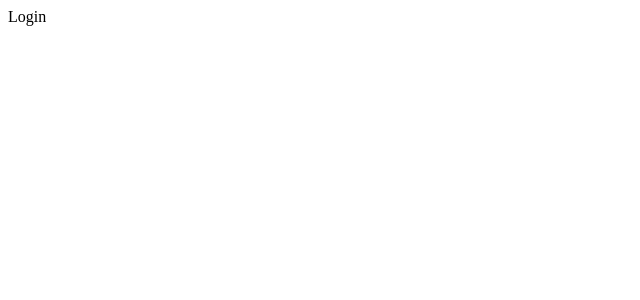
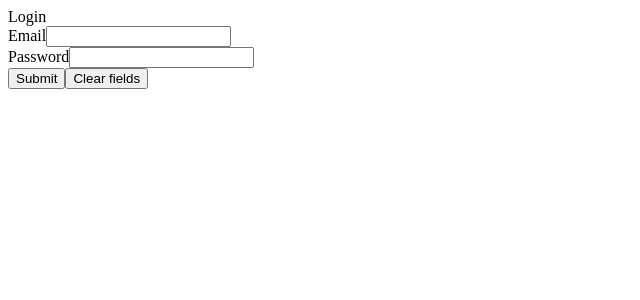
Before and after one commit to superapplejuice/Recipes-React-GraphQL, a React (Create React App) app in the folder client/: page /auth/login in a window 1280 px wide. Shown: the top 300 px of the page, without its empty margins (0-640 px from the left). Built offline with nearby package versions, Linux system fonts and the light colour scheme.

Commit message:
added login functionality

```diff
--- a/client/src/components/auth/Login.jsx
+++ b/client/src/components/auth/Login.jsx
@@ -1,10 +1,43 @@
 import React from 'react'
+import * as yup from 'yup'
+
+import { LOGIN_USER } from '../../graphql/mutations'
+
+import AuthForm from '../../utils/components/AuthForm'
+import FormField from '../../utils/components/FormField'
 
 const Login = () => {
+  const formTitle = 'Login'
+  const successMessage = 'Login successful!'
+
+  const initialValues = {
+    email: '',
+    password: ''
+  }
+
+  const validationSchema = yup.object().shape({
+    email: yup
+      .string()
+      .email('Please enter a valid email')
+      .required('Please enter an email'),
+    password: yup.string().required('Please enter your password')
+  })
+
   return (
-    <div>
-      <div>Login</div>
-    </div>
+    <AuthForm
+      initialValues={initialValues}
+      validationSchema={validationSchema}
+      mutation={LOGIN_USER}
+      formTitle={formTitle}
+      successMessage={successMessage}
+    >
+      <div>
+        <FormField name='email' type='email' label='Email' />
+      </div>
+      <div>
+        <FormField name='password' type='password' label='Password' />
+      </div>
+    </AuthForm>
   )
 }
 
```
